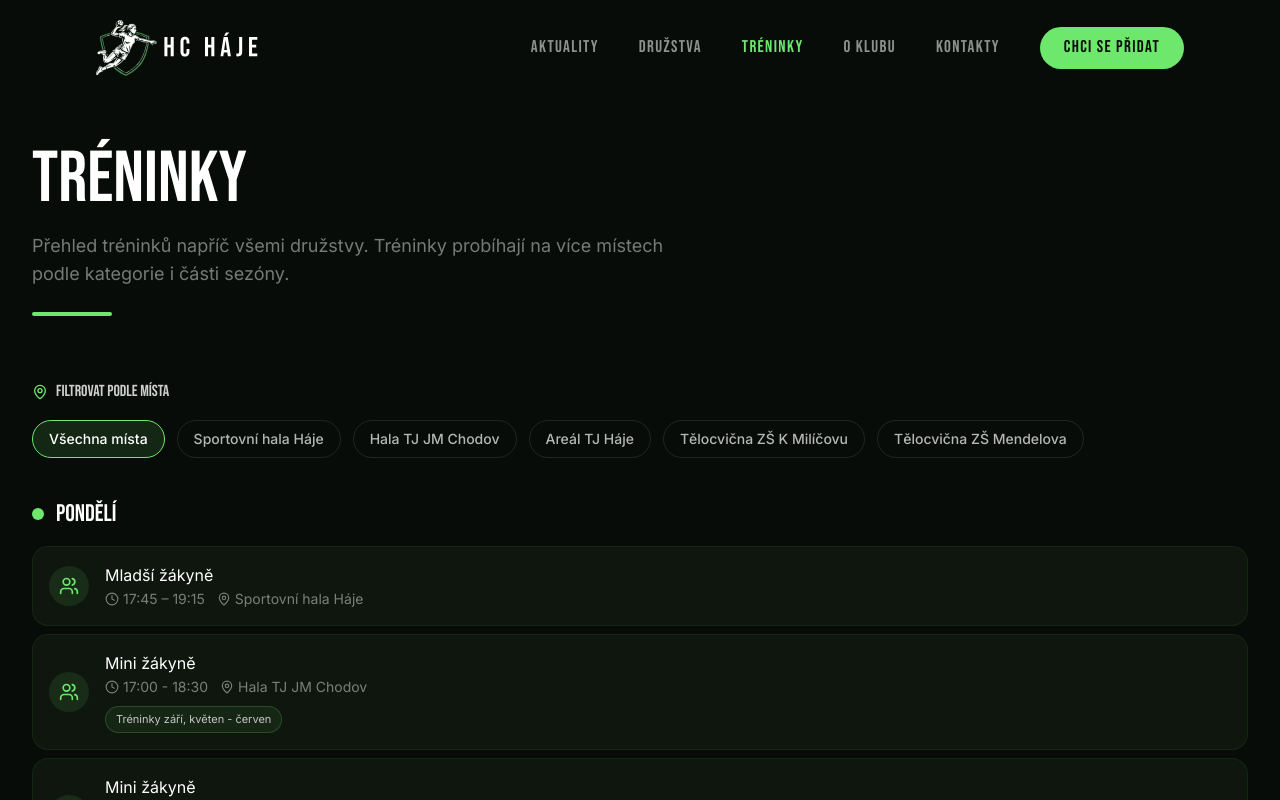
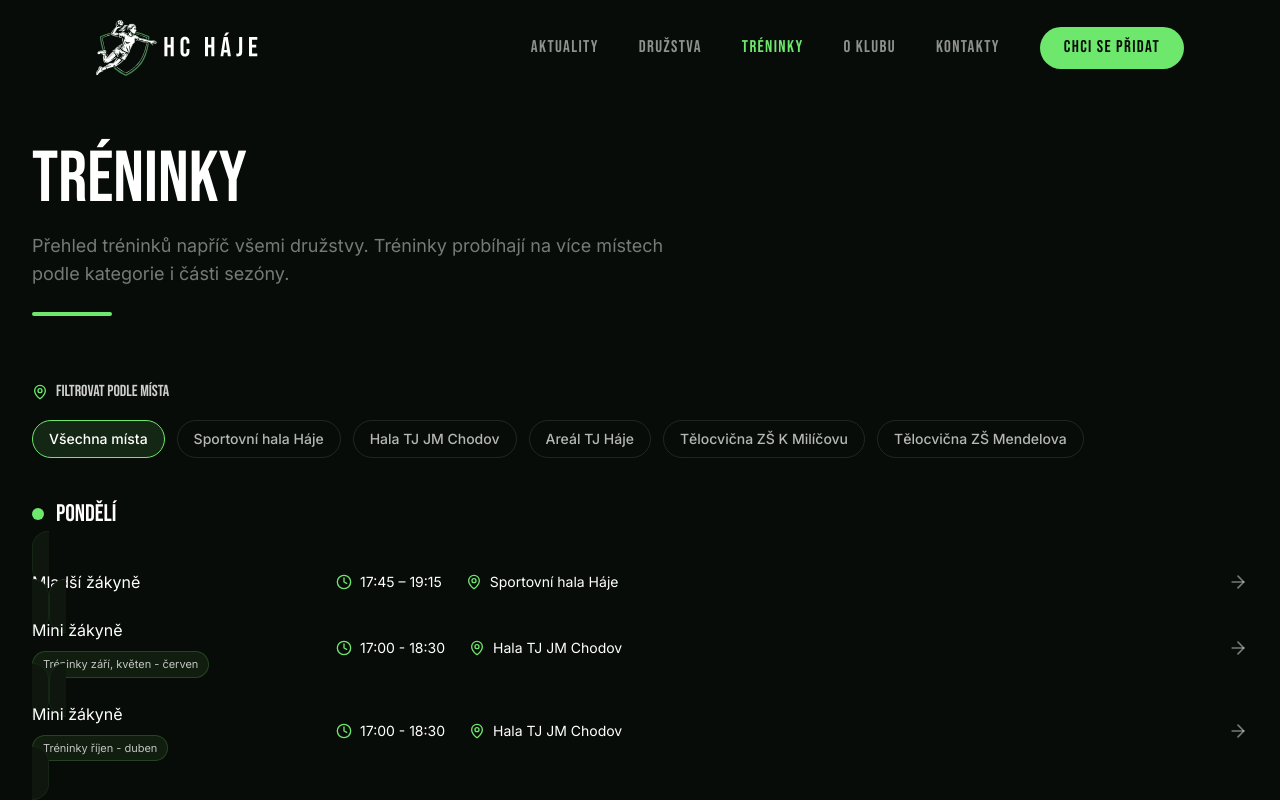
Before and after one commit to jakub245/hchaje-web, a React (Vite) app: page /treninky in a window 1280 px wide. Shown: the top 800 px of the page. Built offline with nearby package versions, Linux system fonts and the light colour scheme.

Commit message:
Update Treninky.tsx

```diff
--- a/src/app/pages/Treninky.tsx
+++ b/src/app/pages/Treninky.tsx
@@ -1,6 +1,6 @@
 import { useState } from "react";
 import { Link } from "react-router";
-import { Clock, MapPin, Users, Trophy } from "lucide-react";
+import { ArrowRight, Clock, MapPin } from "lucide-react";
 import { PageHero, CtaStrip, bebas, inter } from "../components/shared";
 import { TEAMS } from "../data/teams";
 
@@ -119,24 +119,35 @@ export default function TreninkyPage() {
                     <Link
                       key={slot.slug + slot.day + slot.time + slot.hall + (slot.season ?? "")}
                       to={`/druzstva/${slot.slug}`}
-                      className="flex items-center gap-4 p-4 rounded-2xl bg-[#0e160e] border border-[#6EE76D]/8 hover:border-[#6EE76D]/20 hover:bg-[#111c11] transition-all"
+                      className="group rounded-2xl bg-[#0e160e] border border-[#6EE76D]/8 px-4 py-4 hover:border-[#6EE76D]/20 hover:bg-[#111c11] transition-all"
                     >
-                      <div className="w-10 h-10 rounded-full bg-[#6EE76D]/10 flex items-center justify-center flex-shrink-0">
-                        {slot.slug === "zeny" ? <Trophy className="w-5 h-5 text-[#6EE76D]" /> : <Users className="w-5 h-5 text-[#6EE76D]" />}
-                      </div>
-                      <div className="flex-1 min-w-0">
-                        <span className="text-white" style={{ fontFamily: inter }}>{slot.team}</span>
-                        <div className="flex flex-wrap items-center gap-3 text-sm text-white/45 mt-0.5">
-                          <span className="flex items-center gap-1"><Clock className="w-3.5 h-3.5" /> {slot.time}</span>
-                          <span className="flex items-center gap-1"><MapPin className="w-3.5 h-3.5" /> {formatPlace(slot.hall)}</span>
+                      <div className="flex flex-col gap-3 lg:flex-row lg:items-center lg:gap-6">
+                        <div className="min-w-0 lg:w-[240px] xl:w-[280px]">
+                          <div className="text-white" style={{ fontFamily: inter }}>{slot.team}</div>
+                          {slot.season && (
+                            <div className="mt-2">
+                              <span className="inline-flex rounded-full border border-[#6EE76D]/20 bg-[#6EE76D]/8 px-2.5 py-1 text-[11px] text-white/75" style={{ fontFamily: inter }}>
+                                {slot.season}
+                              </span>
+                            </div>
+                          )}
                         </div>
-                        {slot.season && (
-                          <div className="mt-2">
-                            <span className="inline-flex rounded-full border border-[#6EE76D]/20 bg-[#6EE76D]/8 px-2.5 py-1 text-[11px] text-white/75" style={{ fontFamily: inter }}>
-                              {slot.season}
-                            </span>
+
+                        <div className="flex-1 flex flex-col gap-2 md:flex-row md:flex-wrap md:items-center md:gap-6 min-w-0">
+                          <div className="flex items-center gap-2 text-sm min-w-0 text-white" style={{ fontFamily: inter }}>
+                            <Clock className="w-4 h-4 text-[#6EE76D] flex-shrink-0" />
+                            <span className="text-white">{slot.time}</span>
                           </div>
-                        )}
+
+                          <div className="flex items-center gap-2 text-sm min-w-0 text-white" style={{ fontFamily: inter }}>
+                            <MapPin className="w-4 h-4 text-[#6EE76D] flex-shrink-0" />
+                            <span className="text-white">{formatPlace(slot.hall)}</span>
+                          </div>
+                        </div>
+
+                        <div className="hidden lg:flex items-center justify-end text-white/45 group-hover:text-[#6EE76D] transition-colors">
+                          <ArrowRight className="w-5 h-5" />
+                        </div>
                       </div>
                     </Link>
                   ))}
```
